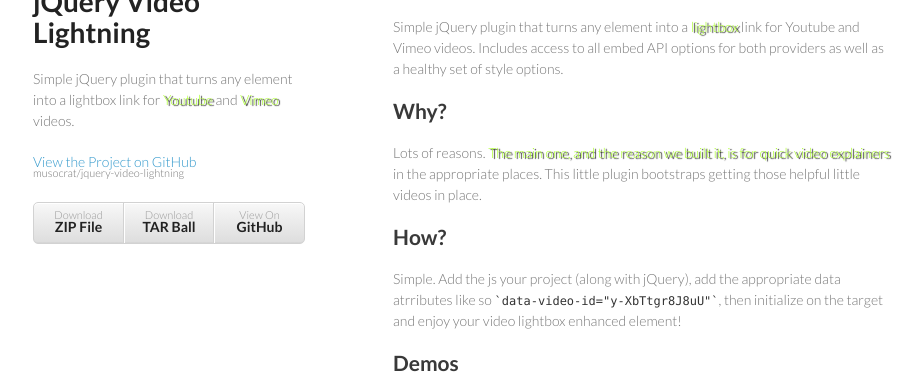
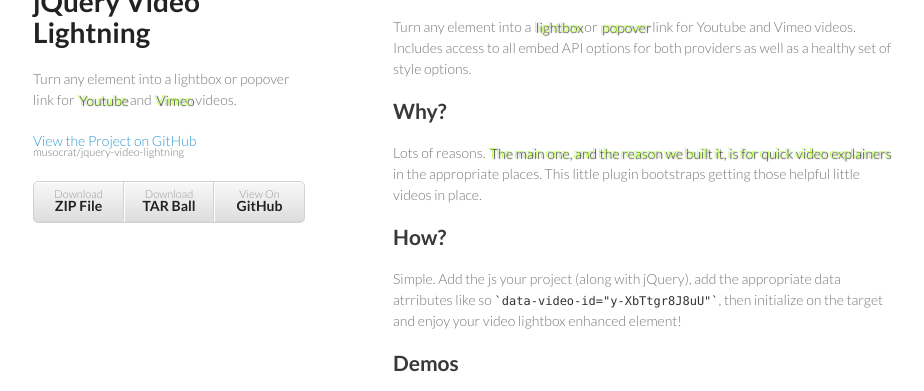
Before and after one commit to doesdev/jquery-video-lightning, a plain HTML site: page index.html in a window 1280 px wide. Shown: the part 93-484 px from the top of the page, without its empty margins (177-1101 px from the left). Drawn offline with Linux system fonts and the light colour scheme.

Commit message:
updated demo page for popover

```diff
--- a/index.html
+++ b/index.html
@@ -16,7 +16,7 @@
 <div class="wrapper">
     <header>
         <img class="video-link" data-video-rick-roll="1" src="images/JqueryVideoLightningIcon144.png" alt="jQuery Video Lightning Icon"/><h1>jQuery Video Lightning</h1>
-        <p>Simple jQuery plugin that turns any element into a lightbox link for <span class="video-link" data-video-id="y-PKffm2uI4dk">Youtube</span> and <span class="video-link2" data-video-id="v-29749357">Vimeo</span> videos. </p>
+        <p>Turn any element into a lightbox or popover link for <span class="video-link" data-video-id="y-PKffm2uI4dk">Youtube</span> and <span class="video-link2" data-video-id="v-29749357">Vimeo</span> videos. </p>
 
         <p class="view"><a href="https://github.com/musocrat/jquery-video-lightning">View the Project on GitHub <small>musocrat/jquery-video-lightning</small></a></p>
 
@@ -31,7 +31,7 @@
         <h1>
             <a name="jquery-video-lightning" class="anchor" href="#jquery-video-lightning"><span class="octicon octicon-link"></span></a>jQuery Video Lightning</h1>
 
-        <p>Simple jQuery plugin that turns any element into a <span class="video-link4" data-video-id="y-z1bAh193Iwc">lightbox</span> link for Youtube and Vimeo videos. Includes access to all embed API options for both providers as well as a healthy set of style options.</p>
+        <p>Turn any element into a <span class="video-link4" data-video-id="y-z1bAh193Iwc">lightbox</span>  or <span class="video-link6" data-video-id="y-UU2KMm9HTZg">popover</span>  link for Youtube and Vimeo videos. Includes access to all embed API options for both providers as well as a healthy set of style options.</p>
 
         <h2>
             <a name="why" class="anchor" href="#why"><span class="octicon octicon-link"></span></a>Why?</h2>
@@ -80,8 +80,7 @@
             backdrop_color: "#ddd",
             backdrop_opacity: 0.6,
             glow: 20,
-            glow_color: "#000",
-            popover: 1
+            glow_color: "#000"
         });
     });
     $(function() {
@@ -91,21 +90,18 @@
             backdrop_opacity: 0.7,
             glow: 150,
             glow_color: "#fff",
-            color: "#fff",
-            popover: 1
+            color: "#fff"
         });
     });
     $(function() {
         $(".video-link3").jqueryVideoLightning({
             autoplay: 1,
             controls: 0,
-            modestbranding: 1,
             backdrop_color: "#000",
             backdrop_opacity: 0.9,
-            glow: 60,
+            glow: 40,
             glow_color: "#ff9900",
-            color: "#fff",
-            popover: 1
+            color: "white"
         });
     });
     $(function() {
@@ -113,8 +109,7 @@
             autoplay: 1,
             ease_in: 0,
             controls: 0,
-            color: "white",
-            popover: 1
+            color: "white"
         });
     });
     $(function() {
@@ -133,6 +128,13 @@
             popover: 1
         });
     });
+    $(function() {
+        $(".video-link6").jqueryVideoLightning({
+            autoplay: 1,
+            controls: 0,
+            popover: 1
+        });
+    });
 </script>
 </body>
 </html>
--- a/stylesheets/jquery-video-lightning-page.css
+++ b/stylesheets/jquery-video-lightning-page.css
@@ -1,4 +1,4 @@
-.video-link, .video-link2, .video-link3, .video-link4, .video-link5{
+.video-link, .video-link2, .video-link3, .video-link4, .video-link5, .video-link6{
     color: greenyellow;
     font-size: 14px;
     font-weight: bolder;
```
